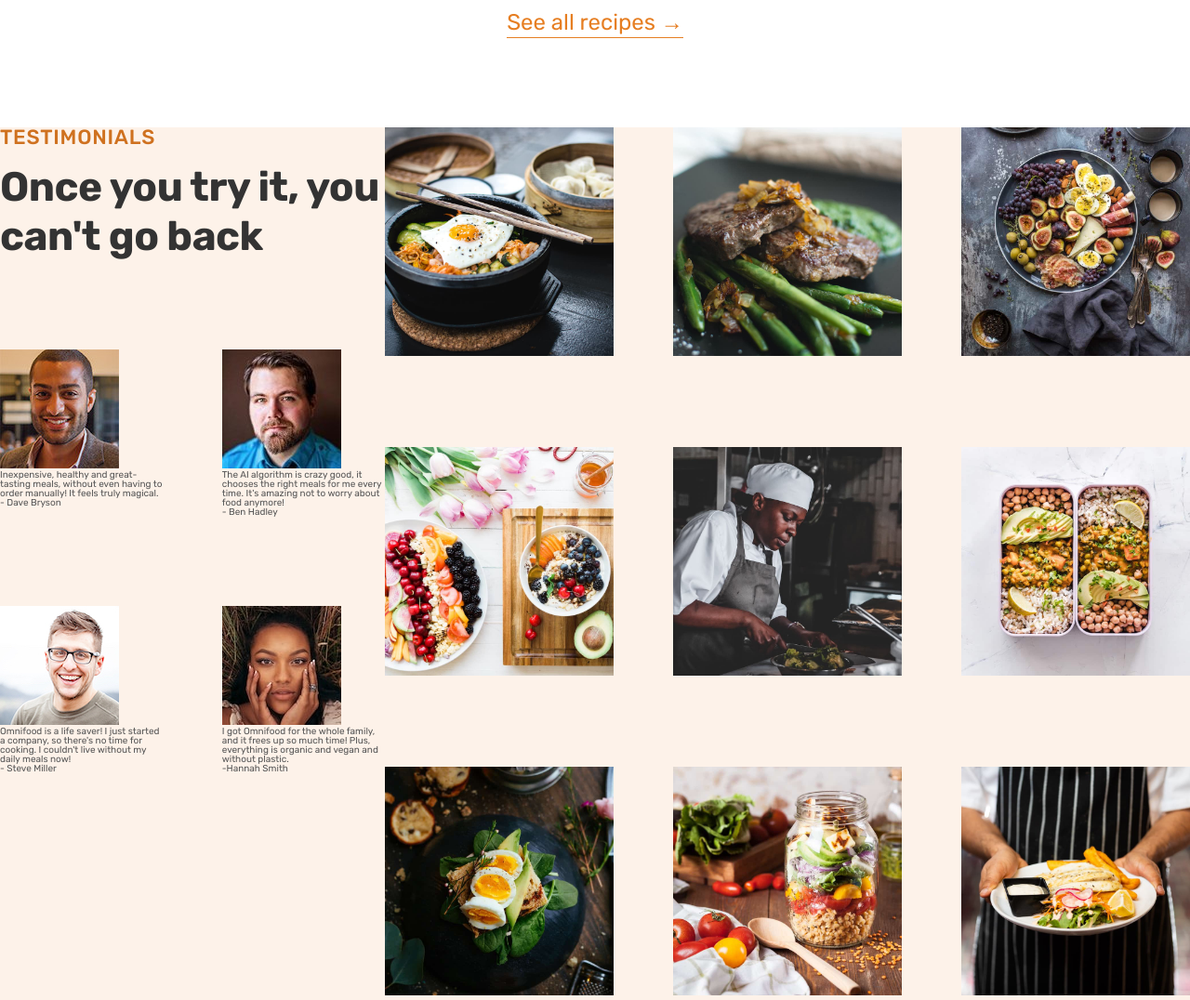
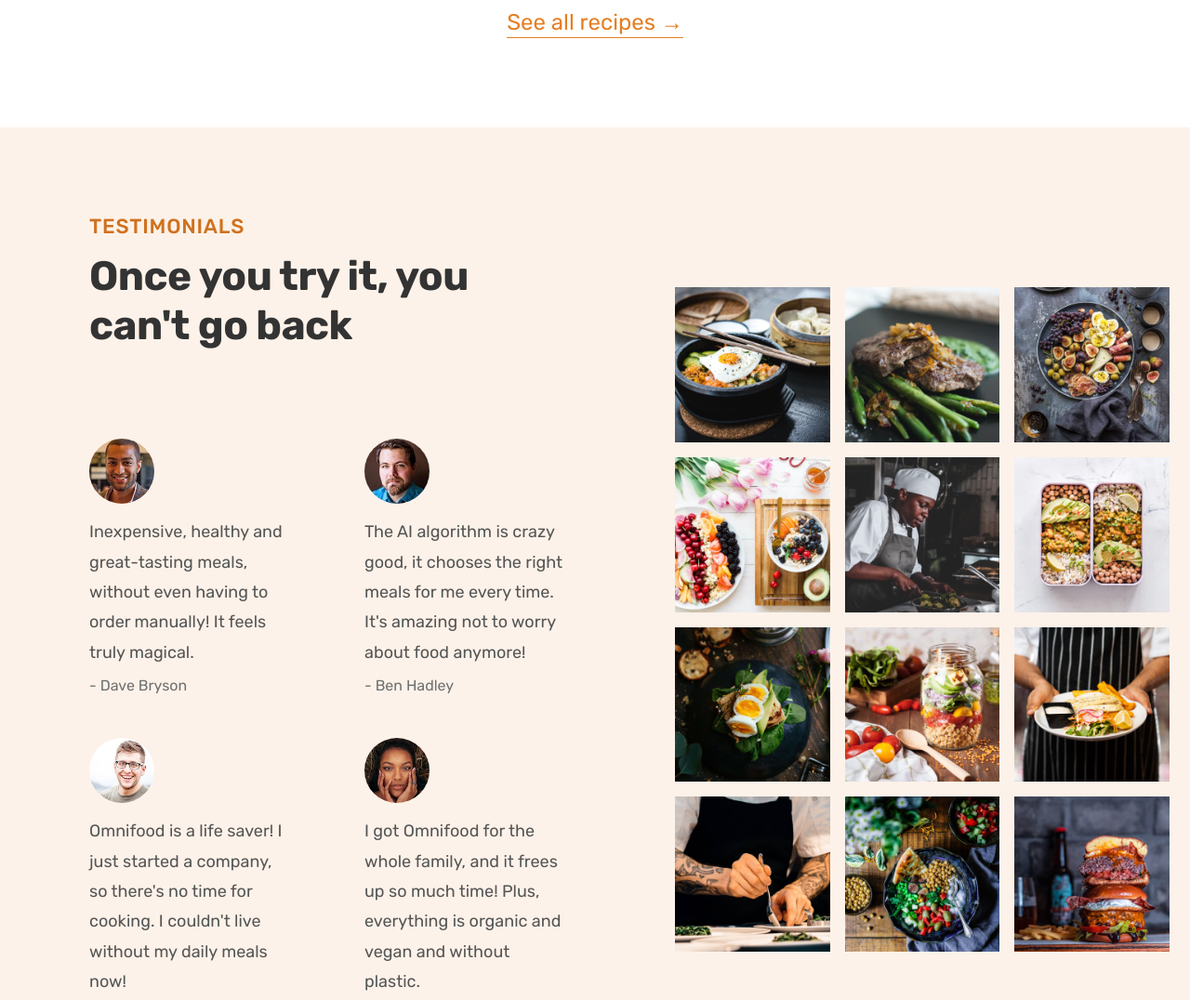
Before and after one commit to bblazevska/omniFood-v2, a plain HTML site: page index.html in a window 1280 px wide. Shown: the part 4220-5296 px from the top of the page at 93% size. Drawn offline with nearby package versions, Linux system fonts and the light colour scheme.

Commit message:
testimonials section styling done

```diff
--- a/css/style.css
+++ b/css/style.css
@@ -469,15 +469,50 @@ strong{
 -------TESTIMONIALS SECTION -------------*/
 .testimonials-section{
    background-color: #fdf2e9;
-   display: flex;
+   display: grid;
+   grid-template-columns: 55fr 45fr;
+   align-items: center;
 }
 .testimonials-container{
+  padding: 9.6rem;
    display: flex;
    flex-direction: column;
+
 }
-/* .testimonials{
+.testimonials{
    display: grid;
-} */
+   row-gap: 4.8rem;
+   column-gap: 8rem;
+}
+.testimonial-img{
+  width: 7rem;
+  border-radius: 50%;
+  margin-bottom: 1.2rem;
+}
+.testimonial-text{
+  font-size: 1.8rem;
+  line-height: 1.8;
+  margin-bottom: 1.2rem;
+}
+.testimonial-name{
+  font-size: 1.6rem;
+  color: #6f6f6f;
+}
+.gallery{
+  padding: 2.2rem;
+  display: grid;
+  grid-template-columns: repeat(3, 1fr);
+  gap: 1.6rem;
+}
+.gallery-item{
+  overflow: hidden;
+}
 .gallery-item img{
    width: 100%;
+   display: block;
+   transition: all 0.4s;
+
 }
+.gallery-item img:hover {
+  transform: scale(1.1);
+}
--- a/index.html
+++ b/index.html
@@ -253,7 +253,7 @@
             <span class="subheading">Testimonials</span>
             <h2 class="heading heading-secondary">Once you try it, you can't go back</h2>
 
-            <div class="testimonials grid grid--2-cols">
+            <div class="testimonials  grid--2-cols">
                <figure class="testimonial">
                   <img src="/img/customers/dave.jpg" alt="Dave's photo" class="testimonial-img">
                   <blockquote class="testimonial-text">
@@ -288,7 +288,7 @@
                </figure>
             </div>
          </div>
-         <div class="gallery grid grid--3-cols">
+         <div class="gallery">
             <figure class="gallery-item">
                <img src="/img/gallery/gallery-1.jpg" alt="food photo">
             </figure>
```
